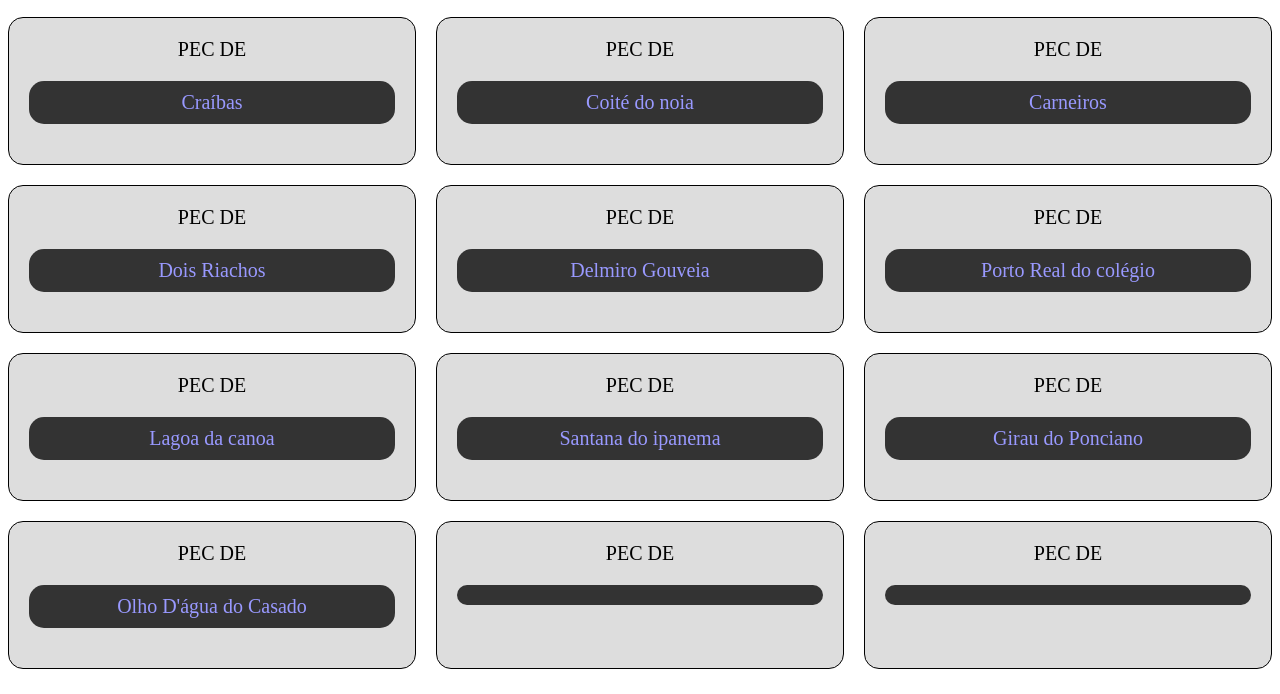
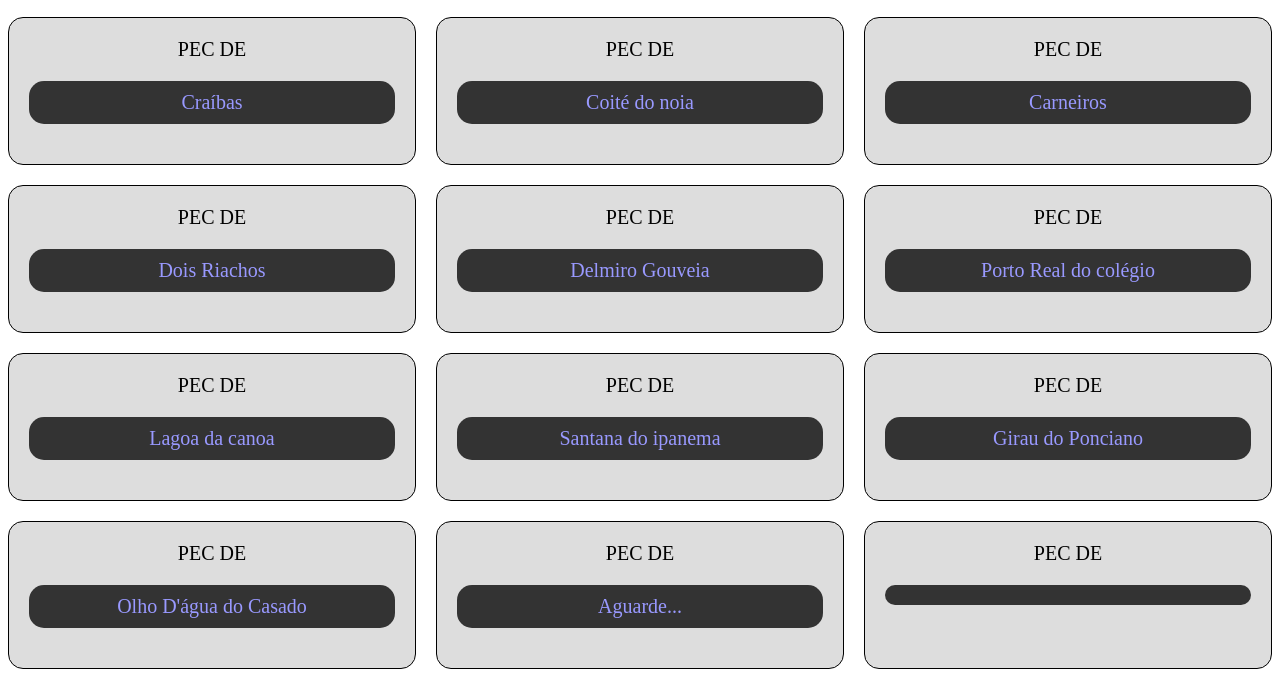
Before and after one commit to yusakibr/PEC, a plain HTML site: page index.html in a window 1280 px wide. Shown: the part 106-800 px from the top of the page. Drawn offline with Linux system fonts and the light colour scheme.

Commit message:
Update index.html

```diff
--- a/index.html
+++ b/index.html
@@ -65,7 +65,7 @@
 
     <div class="square">
       <span>PEC DE </span>
-      <p><a href=""></a></p>
+      <p><a href="">Aguarde...</a></p>
     </div>
 
     <div class="square">
```
